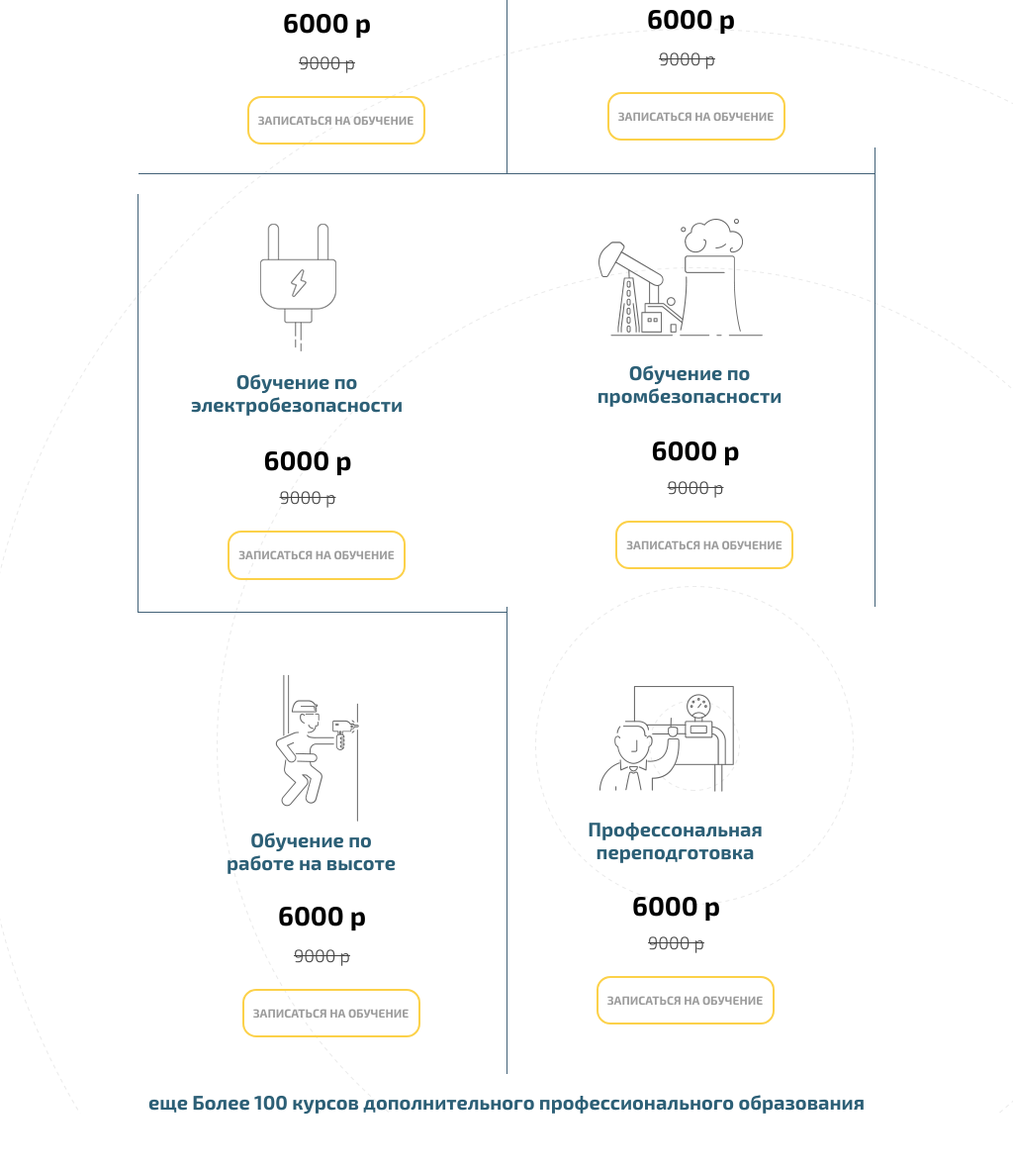
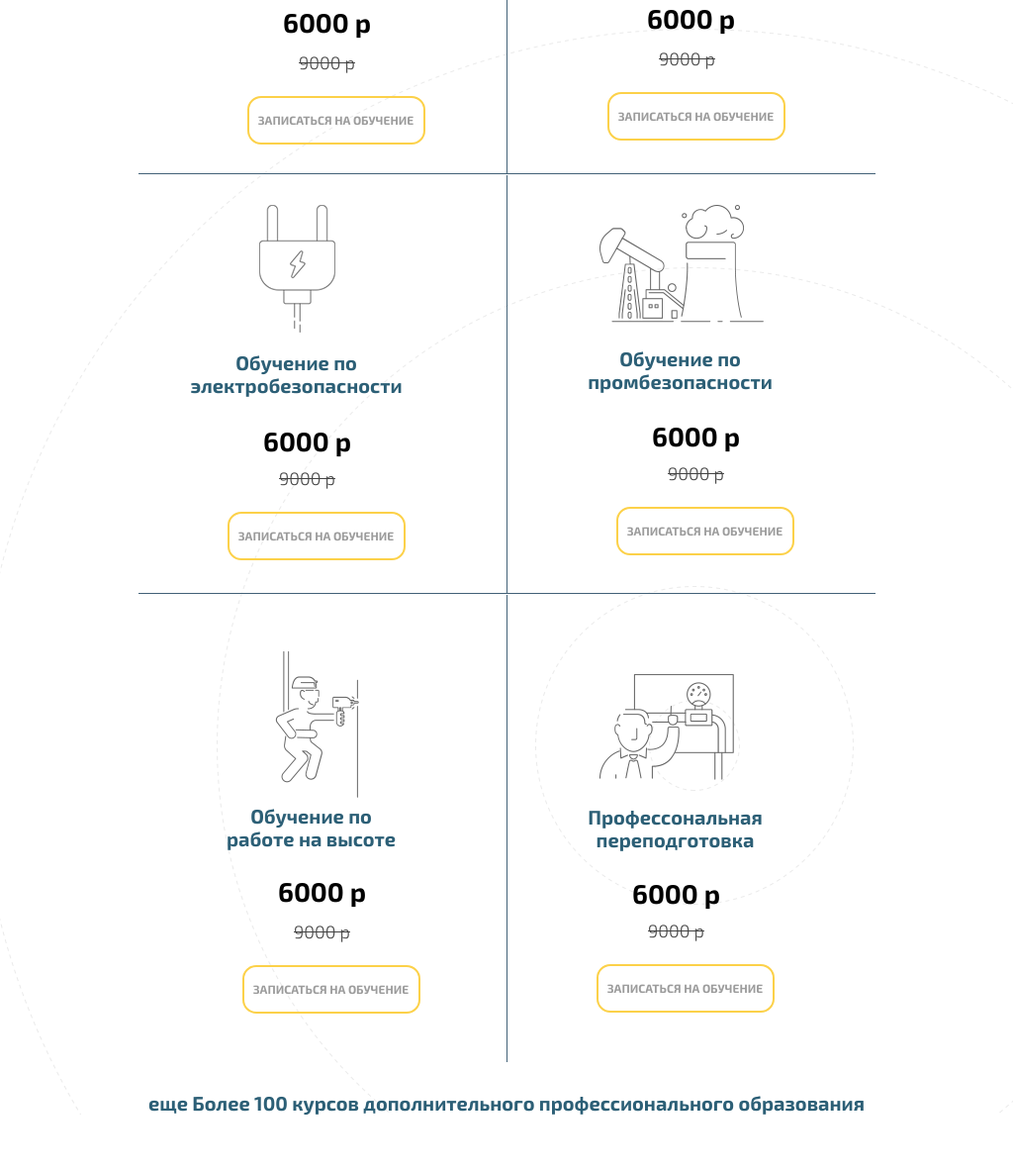
Before and after one commit to alisam1/STBT, a plain HTML site: page index.html in a window 1024 px wide. Shown: the part 1833-3016 px from the top of the page at 99% size. Drawn offline with Linux system fonts and the light colour scheme.

Commit message:
Deploy alisam1/STBT to github.com/alisam1/STBT.git:gh-pages

```diff
--- a/css/style.css
+++ b/css/style.css
@@ -1109,6 +1109,40 @@ template {
   margin-top: -10px;
   margin-bottom: 100px; }
 
+@media screen and (min-width: 960px) and (max-width: 1200px) {
+  .course--electro {
+    position: relative;
+    bottom: 20px; }
+  .course--prom {
+    bottom: 41px;
+    position: relative;
+    padding-top: 72px; }
+  .course--prom .course__img {
+    position: relative;
+    right: 10px; }
+  .course--prom .course__title {
+    position: relative;
+    right: 10px; }
+  .course--height {
+    position: relative;
+    bottom: 52px; }
+  .course--prof {
+    position: relative;
+    bottom: 40px; }
+  .course:nth-child(1) {
+    border-right: 1px solid #426177; }
+  .course:nth-child(3) {
+    border-right: 1px solid #426177;
+    border-left: none; }
+  .course:nth-child(4) {
+    border-bottom: 1px solid #426177;
+    border-right: none; }
+  .course:nth-child(5) {
+    border-bottom: none; }
+  .course:nth-child(6) {
+    border-left: 1px solid #426177;
+    border-bottom: none; } }
+
 .clients {
   height: 278px;
   background-color: #525252; }
```
Also changed, not shown: css/style.min.css.
